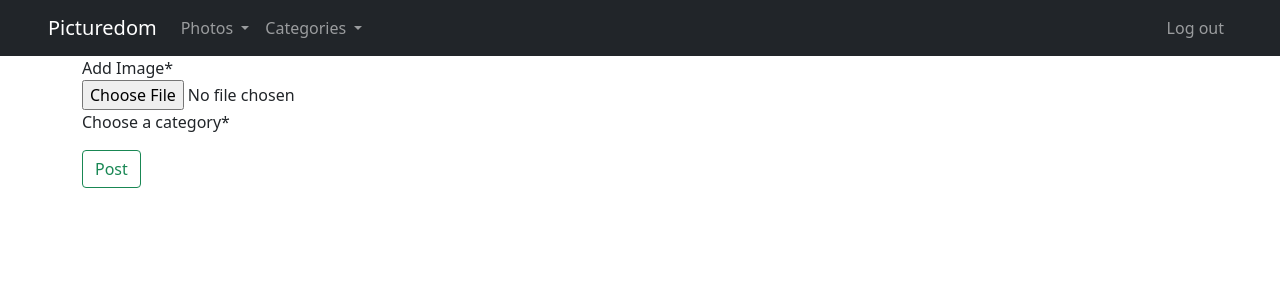
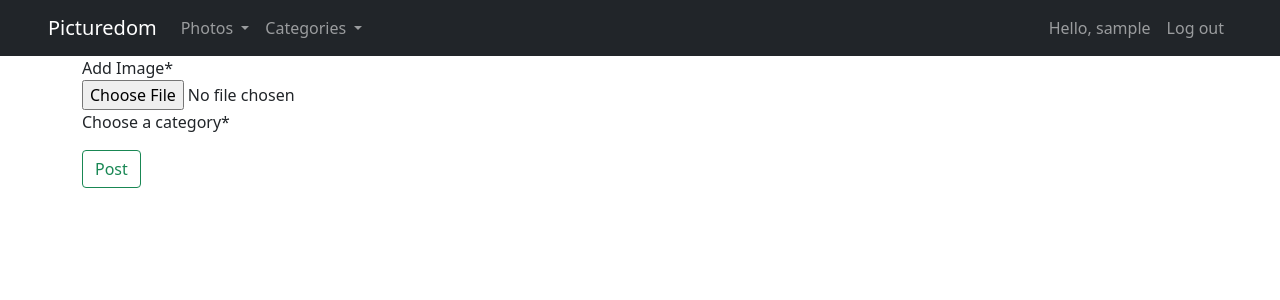
Before and after one commit to Azzarox/Picturedom, a Django app: page /photo/create/ in a window 1280 px wide. Shown: the top 300 px of the page. Run offline with Django 3.2, Linux system fonts and the light colour scheme; the visitor is signed in with stand-in values (Sample User, id 1); data that the repository does not hold is empty; some libraries are stand-ins or nearby versions.

Commit message:
fixed url for profile

```diff
--- a/Picturedom/templates/components/navbar.html
+++ b/Picturedom/templates/components/navbar.html
@@ -27,7 +27,7 @@
     <div class="d-flex flex-row-reverse bd-highlight">
         <div class="navbar-nav pe-5">
             {% if request.user.is_authenticated %}
-{#                <a class="nav-item nav-link" href="{% url 'profile' %}">Hello, {{ request.user }}</a>#}
+                <a class="nav-item nav-link" href="{% url 'profile' %}">Hello, {{ request.user }}</a>
                 <a class="nav-item nav-link" href="{% url 'logout' %}">Log out</a>
             {% else %}
                 <a class="nav-item nav-link" href="{% url 'login' %}">Login</a>
```
